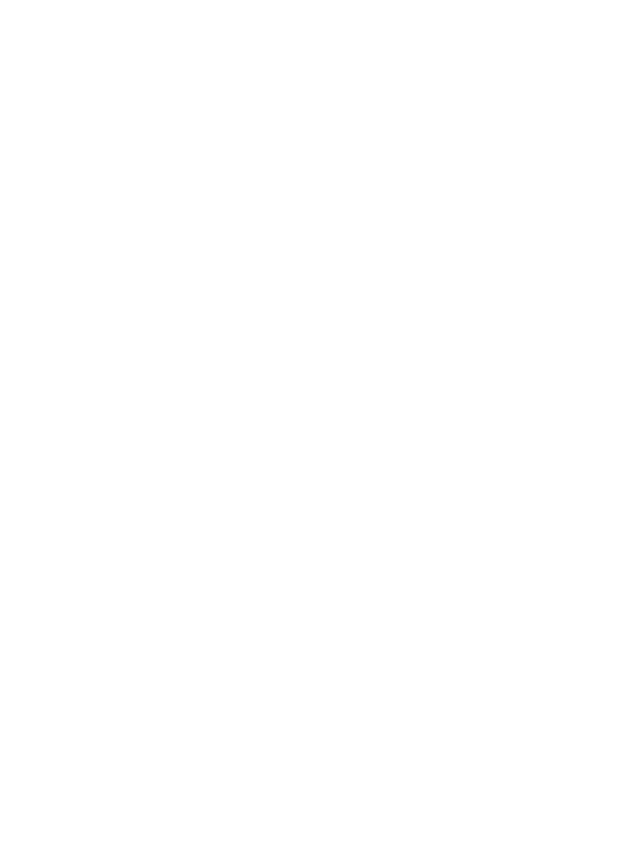
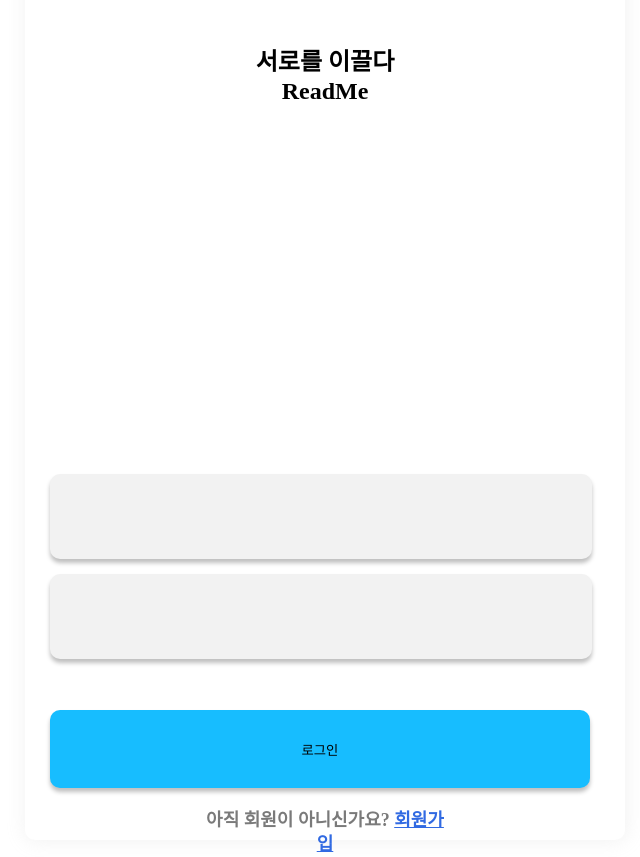
Before and after one commit to hackersground-kr/readme, a React (Create React App) app: page / in a window 1280 px wide. Shown: the whole page, without its empty margins (315-955 px from the left). Before the commit the page ends 800 px from the top, so only its background shows below. Built offline with nearby package versions, Linux system fonts and the light colour scheme.

Commit message:
🔨 :: 로그인

```diff
--- a/package.json
+++ b/package.json
@@ -12,6 +12,7 @@
     "react-dom": "^18.2.0",
     "react-router-dom": "^6.13.0",
     "react-scripts": "5.0.1",
+    "styled-components": "^5.3.10",
     "web-vitals": "^2.1.4"
   },
   "scripts": {
--- a/src/App.css
+++ b/src/App.css
@@ -36,3 +36,5 @@
     transform: rotate(360deg);
   }
 }
+
+@import url("https://cdn.jsdelivr.net/gh/orioncactus/pretendard@v1.3.7/dist/web/static/pretendard.css");
--- a/src/components/Auth/Login/index.jsx
+++ b/src/components/Auth/Login/index.jsx
@@ -1,9 +1,21 @@
 import React from "react";
 
+import * as S from "./style";
+import { useNavigate } from "react-router-dom";
+
 export const Login = () => {
+  const navigate = useNavigate();
   return (
     <div>
-      <div></div>
+      <div>
+        <S.Form>
+          <S.FormTitle>서로를 이끌다<br/>ReadMe</S.FormTitle>
+          <S.FormInput type="email"/>
+          <S.FormInput2 type="password"/>
+          <S.FormButton>로그인</S.FormButton>
+          <S.LoginHref>아직 회원이 아니신가요? <S.LoginHref2 onClick={() => navigate("/signup")}>회원가입</S.LoginHref2></S.LoginHref>
+        </S.Form>
+      </div>
     </div>
   );
 };
--- a/src/components/Auth/Login/style.js
+++ b/src/components/Auth/Login/style.js
@@ -0,0 +1,140 @@
+import styled from "styled-components";
+
+export const Form = styled.form`
+  position: absolute;
+  width: 600px;
+  height: 880px;
+  text-align: center;
+  left: 50%;
+  top: 50%;
+  transform: translate(-50%, -50%);
+
+  /* #FFFFFF */
+
+  background: #ffffff;
+  /* sidebar_sha */
+
+  box-shadow: 1px 1px 20px rgba(183, 183, 183, 0.2);
+  border-radius: 10px;
+`;
+
+export const FormTitle = styled.span`
+  width: 100%;
+  position: absolute;
+  left: 0%;
+  top: 9.96%;
+  bottom: 82.71%;
+
+  font-family: "Pretendard";
+  font-style: normal;
+  font-weight: 900;
+  font-size: 24px;
+  line-height: 29px;
+  text-align: center;
+
+  /* #316AE2 */
+
+  color: #000000;
+`;
+
+export const FormInput = styled.input`
+  position: absolute;
+  width: 502px;
+  height: 45px;
+  left: 25px;
+  top: 514px;
+  margin-bottom: 20px;
+
+  border: none;
+  box-shadow: 0px 4px 4px rgba(0, 0, 0, 0.25);
+
+  /* #F2F2F2 */
+
+  background: #f2f2f2;
+  border-radius: 10px;
+
+  font-size: 25px;
+  padding: 20px;
+`;
+
+export const FormInput2 = styled.input`
+  position: absolute;
+  width: 502px;
+  height: 45px;
+  left: 25px;
+  top: 614px;
+  margin-bottom: 20px;
+
+  border: none;
+  box-shadow: 0px 4px 4px rgba(0, 0, 0, 0.25);
+
+  /* #F2F2F2 */
+
+  background: #f2f2f2;
+  border-radius: 10px;
+
+  font-size: 25px;
+  padding: 20px;
+`;
+
+export const FormButton = styled.button`
+  position: absolute;
+  width: 540px;
+  height: 78px;
+  left: 25px;
+  top: 750px;
+
+  border: none;
+  box-shadow: 0px 4px 4px rgba(0, 0, 0, 0.25);
+
+  background: #17bdff;
+  border-radius: 10px;
+
+  cursor: pointer;
+`;
+
+export const LoginHref = styled.span`
+  /* 아직 회원이 아니신가요? 회원가입 */
+
+  position: absolute;
+  width: 240px;
+  height: 24px;
+  left: 180px;
+  top: 848px;
+
+  font-family: "Pretendard";
+  font-style: normal;
+  font-weight: 900;
+  font-size: 18px;
+  line-height: 135.5%;
+  /* or 24px */
+
+  text-align: center;
+
+  /* #7A7A7A */
+
+  color: #7a7a7a;
+`;
+
+export const LoginHref2 = styled.span`
+  /* position: absolute; */
+  width: 240px;
+  height: 24px;
+  left: 0;
+
+  font-family: "Pretendard";
+  font-style: normal;
+  font-weight: 900;
+  font-size: 18px;
+  line-height: 135.5%;
+  /* or 24px */
+
+  text-align: center;
+  text-decoration-line: underline;
+
+  /* #316AE2 */
+
+  color: #316ae2;
+
+  cursor: pointer;
+`;
```
Also changed, not shown: src/components/Auth/Signup/index.jsx (+13 -0 lines), 1 other file (tests, documents, lock files or other folders).
